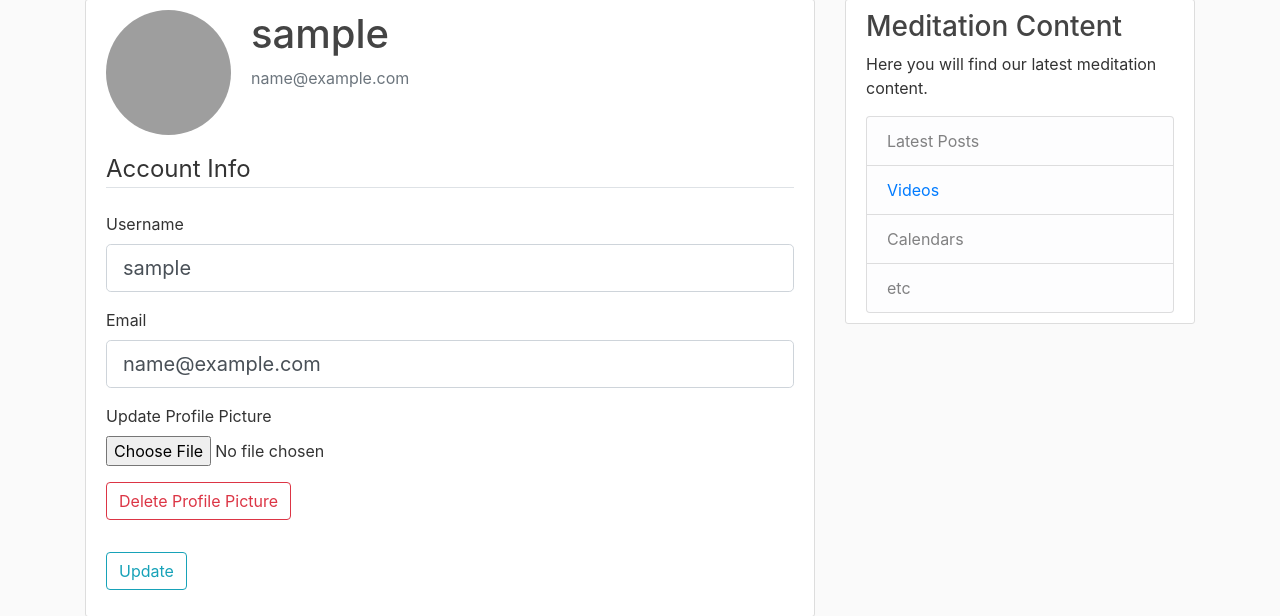
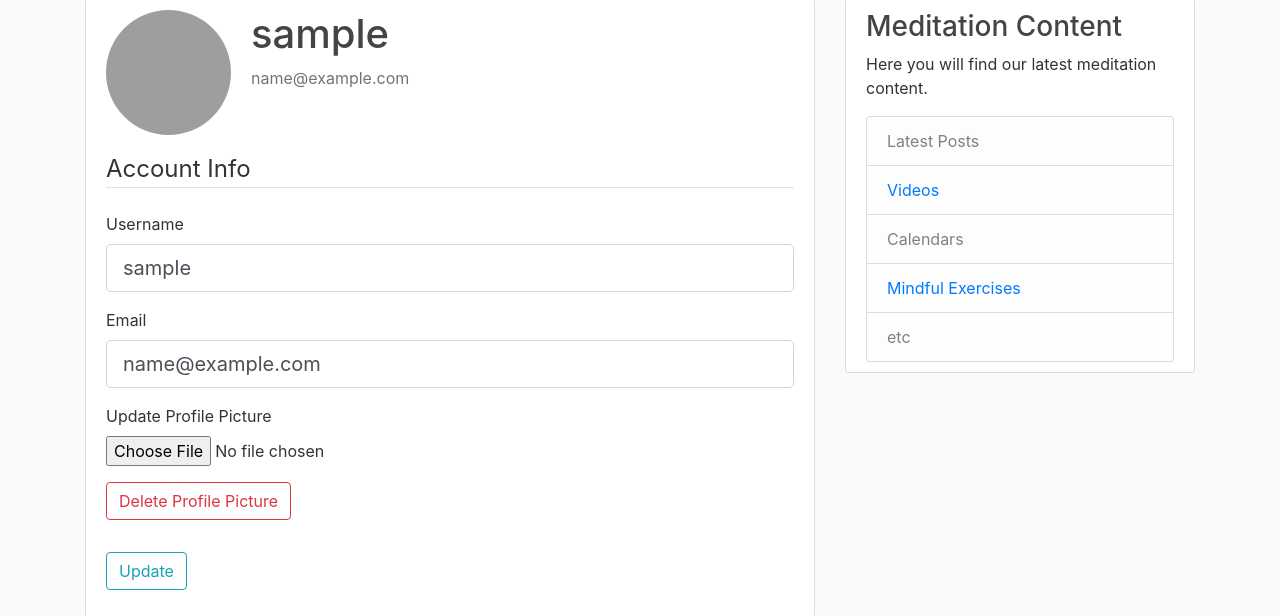
Before and after one commit to ghaefner/Blog, a Flask app: page /account in a window 1280 px wide. Shown: the part 81-697 px from the top of the page. Run offline with Flask 3, Linux system fonts and the light colour scheme; the visitor is signed in with stand-in values (Sample User, id 1); some libraries are stand-ins or nearby versions; grey boxes are pictures that could not be loaded.

Commit message:
Add mindfulness exercise to sidebar

```diff
--- a/flaskblog/templates/layout.html
+++ b/flaskblog/templates/layout.html
@@ -71,6 +71,7 @@
                         <li class="list-group-item list-group-item-light">Latest Posts</li>
                         <li class="list-group-item list-group-item-light"><a href="{{ url_for('meditation.videos') }}">Videos</a></li>
                         <li class="list-group-item list-group-item-light">Calendars</li>
+                        <li class="list-group-item list-group-item-light"><a href="{{ url_for('meditation.exercise') }}">Mindful Exercises</a></li>
                         <li class="list-group-item list-group-item-light">etc</li>
                     </ul>
                 </div>
```
